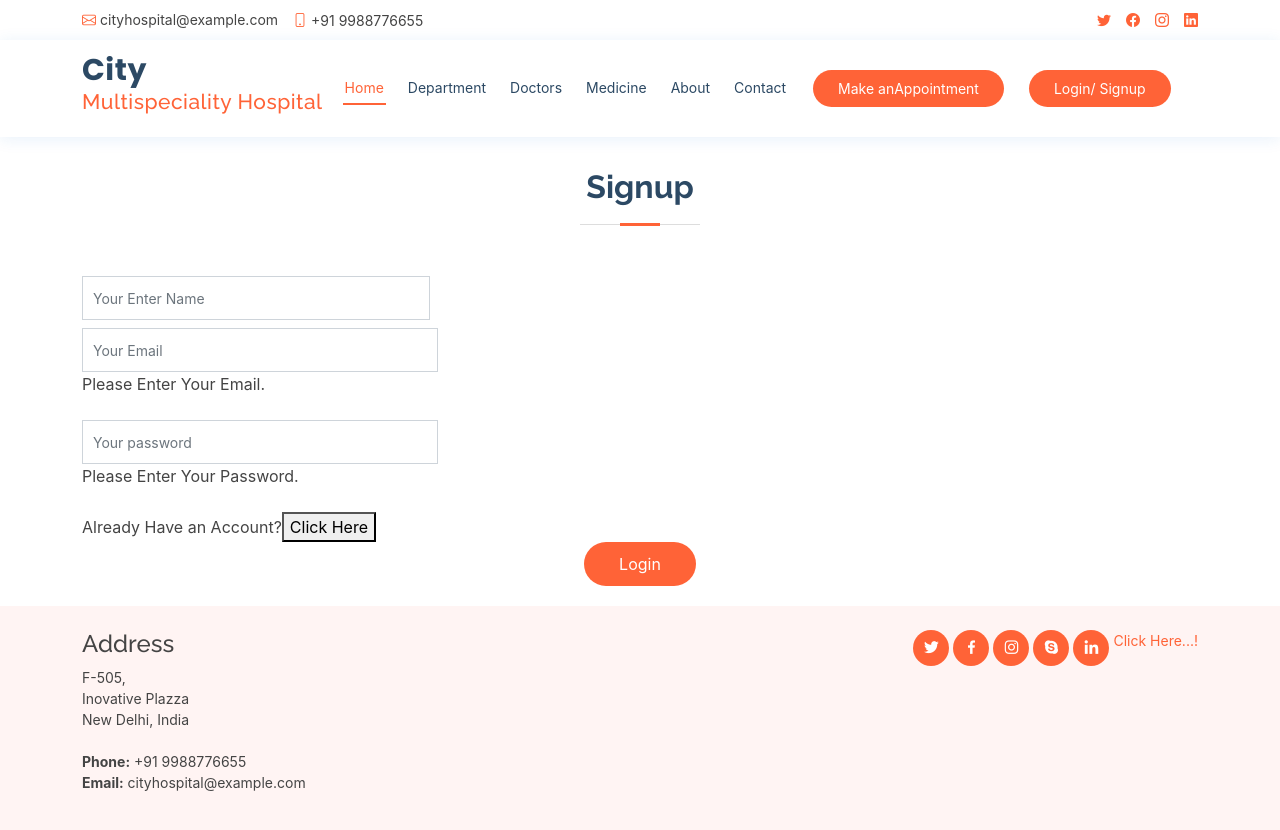
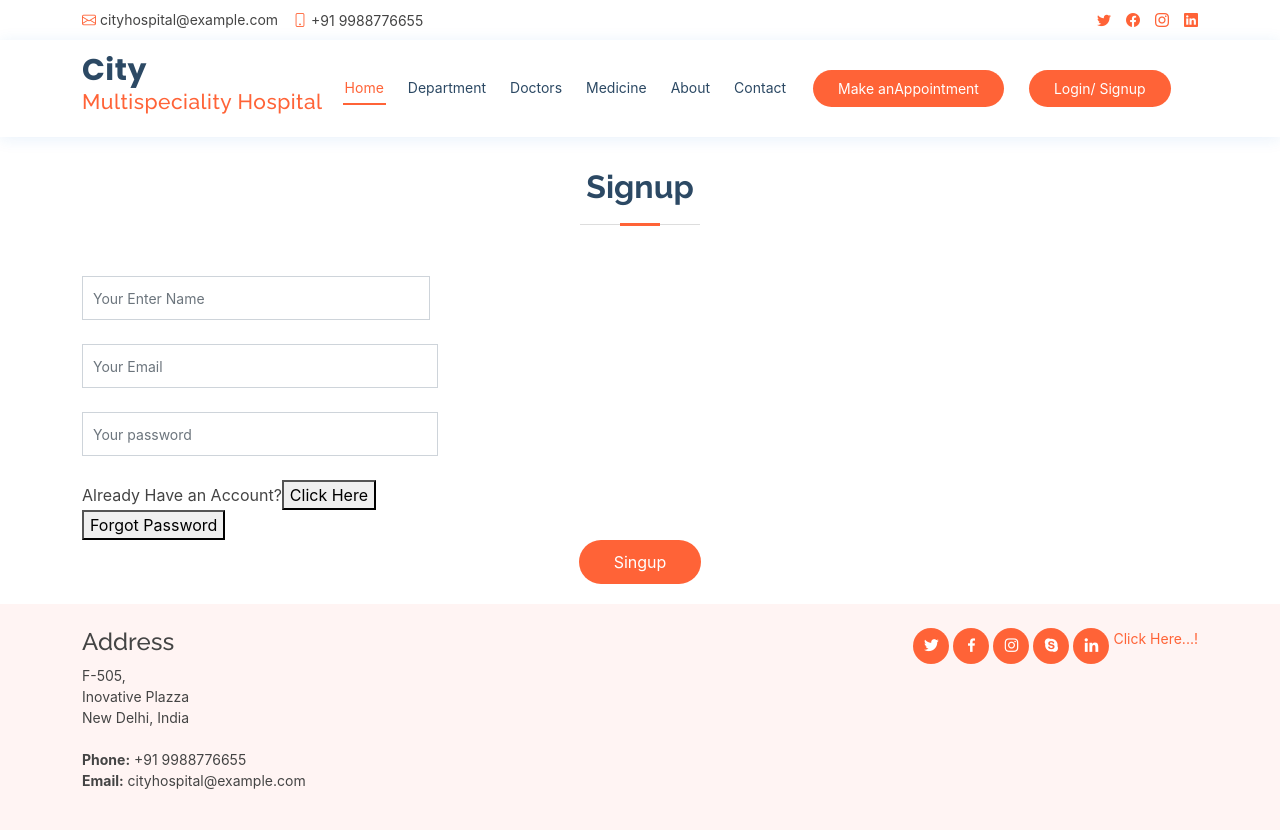
Before and after one commit to Kishan9896/city_hospital-header-inti, a React (Create React App) app: page /login in a window 1280 px wide. Both pictures are taken after a click on the button "Click Here". Shown: the top 830 px of the page. Built offline with nearby package versions, Linux system fonts and the light colour scheme.

Commit message:
full Form validation

```diff
--- a/src/Container/Login.js
+++ b/src/Container/Login.js
@@ -4,37 +4,57 @@ import { Form, Formik, useFormik } from 'formik';
 
 function Login(props) {
     const [login, setLogin] = useState('Login');
-    const [reset, setReset] = useState([]);
+    const [reset, setReset] = useState(false);
 
-    let schema = yup.object().shape({
-        email: yup.string().required("Please Enter Your Email.").email(),
-        password: yup.string().min(4).required("Please Enter Your Password.")
-    })
+    let schemaObj;
+    let initialValu;
+
+    if (login === "Login") {
+        schemaObj = {
+            email: yup.string().required("Please Enter Your Email.").email(),
+            password: yup.string().min(4).required("Please Enter Your Password.")
+        }
+        initialValu = {
+            email: '',
+            password: ''
+        }
+    } else if (login === "Singup") {
+        schemaObj = {
+            name: yup.string().required("Please Enter Your Name."),
+            email: yup.string().required("Please Enter Your Email.").email(),
+            password: yup.string().min(4).required("Please Enter Your Password.")
+        }
+        initialValu = {
+            name: '',
+            email: '',
+            password: ''
+        }
+    }
+
+    let schema = yup.object().shape(schemaObj)
 
     const formik = useFormik({
-        initialValues: {
-            email: '',
-            password: ''
-        },
+        initialValues: initialValu,
         validationSchema: schema,
         onSubmit: values => {
             alert(JSON.stringify(values, null, 2));
         },
     });
 
-    const { handleSubmit, handleChange, errors } = formik
+    const { handleSubmit, handleChange, handleBlur, errors, touched } = formik
 
     return (
         <main>
             <section id="appointment" className="appointment">
                 <div className="container">
+
                     <div className="section-title">
                         {
-                            // reset ?
-                            // <h2>
-                            //     Forgot Password
-                            // </h2>
-                            // :
+                            reset ?
+                            <h2>
+                                Forgot Password
+                            </h2>
+                            :
                             login === 'Login' ?
                                 <h2>Login</h2>
                                 :
@@ -45,44 +65,63 @@ function Login(props) {
                         <Form onSubmit={handleSubmit} action method="post" role="form" className="php-email-form">
                             <div className="row">
                                 {
+                                    reset ?
+                                        null
+                                    :
                                     login === 'Login' ?
                                         null
                                         :
                                         <div className='row'>
                                             <div className="col-md-4 form-group">
-                                                <input type="Name" name="Name" className="form-control" id="Name" placeholder="Your Enter Name" />
+                                                <input type="Name" name="Name" className="form-control" id="Name" placeholder="Your Enter Name" onChange={handleChange} onBlur={handleBlur} />
                                                 <div className="validate" />
+                                                <p>{errors.name && touched.name ? errors.name : ''}</p>
                                             </div>
                                         </div>
                                 }
                                 <div className="col-md-4 form-group mt-3 mt-md-0">
-                                    <input type="email" className="form-control" name="email" id="email" placeholder="Your Email" data-rule="email" data-msg="Please enter a valid email" onChange={handleChange} />
+                                    <input type="email" className="form-control" name="email" id="email" placeholder="Your Email" data-rule="email" data-msg="Please enter a valid email" onChange={handleChange} onBlur={handleBlur} />
                                     <div className="validate" />
-                                    <p>{errors.email}</p>
+                                    <p>{errors.email && touched.email ? errors.email: ''}</p>
 
                                 </div>
 
                             </div>
-                            <div className='row'>
+                            {
+                                reset ?
+                                null
+                                :
+                                <div className='row'>
                                 <div className="col-md-4 form-group">
-                                    <input type="password" name="password" className="form-control" id="password" placeholder="Your password" />
+                                    <input type="password" name="password" className="form-control" id="password" placeholder="Your password" onChange={handleChange} onBlur={handleBlur} />
                                     <div className="validate" />
-                                    <p>{errors.password}</p>
+                                    <p>{errors.password && touched.password ? errors.password: ''}</p>
                                 </div>
                             </div>
+                            }
+
                             {
 
                                 login === 'Login' ?
                                     <div>
-                                        <span>Create a Account:</span><button onClick={() => { setLogin('Singup'); setReset(false) }}>Click Here</button>
+                                        <span>Create a Account:</span><button type='button' onClick={() => { setLogin('Singup'); setReset(false) }}>Click Here</button>
                                     </div>
                                     :
                                     <div>
-                                        <span>Already Have an Account?</span><button onClick={() => { setLogin('Login'); setReset(false) }}>Click Here</button>
+                                        <span>Already Have an Account?</span><button type='button' onClick={() => { setLogin('Login'); setReset(false) }}>Click Here</button>
                                     </div>
                             }
+                            <button onClick={() => {setReset(true)}}>Forgot Password</button>
+                            {
+                                reset ?
+                                <div className="text-center"><button type="submit">submit</button></div>
+                                :
+                                login === "Login" ?
+                                <div className="text-center"><button type="submit">Login</button></div>
+                                :
+                                <div className="text-center"><button type="submit">Singup</button></div>
+                            }
 
-                            <div className="text-center"><button type="submit">Login</button></div>
 
                         </Form>
                     </Formik>
```
